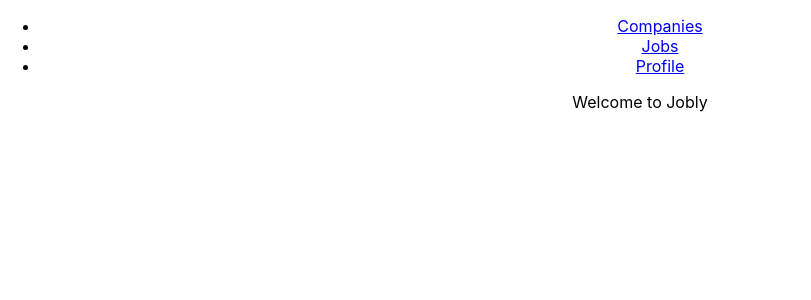
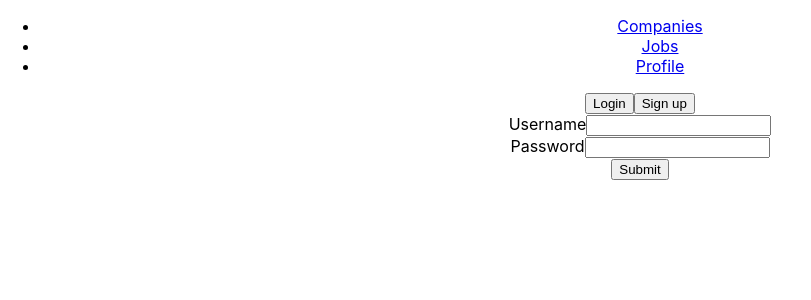
Before and after one commit to quasare/Jobly-full-stack, a React (Create React App) app: page /login in a window 1280 px wide. Shown: the top 300 px of the page, without its empty margins (0-811 px from the left). Built offline with nearby package versions, Linux system fonts and the light colour scheme.

Commit message:
fix login

```diff
--- /dev/null
+++ b/src/Alert.js
@@ -0,0 +1,20 @@
+import React from "react";
+
+function Alert({ type, messages }) {
+  return (
+    <div className={`alert alert-${type}`} role="alert">
+      {messages.map(error => (
+        <p className="mb-0 small" key={error}>
+          {error}
+        </p>
+      ))}
+    </div>
+  );
+}
+
+Alert.defaultProps = {
+  type: "danger",
+  messages: []
+};
+
+export default Alert;
--- a/src/JoblyApi.js
+++ b/src/JoblyApi.js
@@ -8,7 +8,7 @@ class JoblyApi {
       "3RpbmciLCJpc19hZG1pbiI6ZmFsc2UsImlhdCI6MTU1MzcwMzE1M30." +
       "COmFETEsTxN_VfIlgIKw0bYJLkvbRQNgO1XCSE8NZ0U");
 
-      // console.debug("API Call:", endpoint, paramsOrData, verb);
+      console.debug("API Call:", endpoint, paramsOrData, verb);
 
 
 
--- /dev/null
+++ b/src/Login.js
@@ -0,0 +1,166 @@
+import React, { useState } from "react";
+import { useHistory } from "react-router-dom";
+// import "./Login.scss";
+import Alert from "./Alert";
+import JoblyApi from "./JoblyApi";
+
+function Login({ setToken }) {
+  const history = useHistory();
+  const [activeView, setActiveView] = useState("login");
+  const [loginInfo, setLoginInfo] = useState({
+    username: "",
+    password: "",
+    first_name: "",
+    last_name: "",
+    email: "",
+    errors: []
+  });
+
+  function setLoginView() {
+    setActiveView("login");
+  }
+
+  function setSignupView() {
+    setActiveView("signup");
+  }
+
+  async function handleSubmit(evt) {
+    evt.preventDefault();
+
+    let data;
+    let endpoint;
+
+    if (activeView === "signup") {
+      // these fields aren't req'd---pass undefined, not empty string
+      data = {
+        username: loginInfo.username,
+        password: loginInfo.password,
+        first_name: loginInfo.first_name || undefined,
+        last_name: loginInfo.last_name || undefined,
+        email: loginInfo.email || undefined
+      };
+      endpoint = "register";
+    } else {
+      data = {
+        username: loginInfo.username,
+        password: loginInfo.password
+      };
+      endpoint = "login";
+    }
+
+    let token;
+
+    try {
+      token = await JoblyApi[endpoint](data);
+      console.log(token);
+    } catch (errors) {
+      return setLoginInfo(l => ({ ...l, errors }));
+    }
+
+    setToken(token);
+    console.log(token);
+    history.push("/jobs");
+  }
+
+  function handleChange(e) {
+    const { name, value } = e.target;
+    setLoginInfo(l => ({ ...l, [name]: value }));
+  }
+
+  let loginActive = activeView === "login";
+
+  const signupFields = (
+    <div>
+      <div className="form-group">
+        <label>First name</label>
+        <input
+          name="first_name"
+          className="form-control"
+          value={loginInfo.first_name}
+          onChange={handleChange}
+        />
+      </div>
+      <div className="form-group">
+        <label>Last name</label>
+        <input
+          name="last_name"
+          className="form-control"
+          value={loginInfo.last_name}
+          onChange={handleChange}
+        />
+      </div>
+      <div className="form-group">
+        <label>Email</label>
+        <input
+          type="email"
+          name="email"
+          className="form-control"
+          value={loginInfo.email}
+          onChange={handleChange}
+        />
+      </div>
+    </div>
+  );
+
+  return (
+    <div className="Login">
+      <div className="container col-md-6 offset-md-3 col-lg-4 offset-lg-4">
+        <div className="d-flex justify-content-end">
+          <div className="btn-group">
+            <button
+              className={`btn btn-primary ${loginActive ? "active" : ""} `}
+              onClick={setLoginView}
+            >
+              Login
+            </button>
+            <button
+              className={`btn btn-primary ${loginActive ? "" : "active"} `}
+              onClick={setSignupView}
+            >
+              Sign up
+            </button>
+          </div>
+        </div>
+        <div className="card">
+          <div className="card-body">
+            <form onSubmit={handleSubmit}>
+              <div className="form-group">
+                <label>Username</label>
+                <input
+                  name="username"
+                  className="form-control"
+                  value={loginInfo.username}
+                  onChange={handleChange}
+                />
+              </div>
+              <div className="form-group">
+                <label>Password</label>
+                <input
+                  type="password"
+                  name="password"
+                  className="form-control"
+                  value={loginInfo.password}
+                  onChange={handleChange}
+                />
+              </div>
+              {loginActive ? "" : signupFields}
+              {loginInfo.errors.length ? (
+                <Alert type="danger" messages={loginInfo.errors} />
+              ) : null}
+
+              <button
+                type="submit"
+                className="btn btn-primary float-right"
+                onSubmit={handleSubmit}
+              >
+                Submit
+              </button>
+            </form>
+          </div>
+        </div>
+      </div>
+    </div>
+  );
+}
+
+export default Login;
--- /dev/null
+++ b/src/UserContext.js
@@ -0,0 +1,5 @@
+import React from "react";
+
+const UserContext = React.createContext();
+
+export default UserContext;
--- a/src/routes.js
+++ b/src/routes.js
@@ -4,9 +4,10 @@ import Home from './Home'
 import Companies from './Companies'
 import Company from './Company'
 import Jobs from './Jobs'
+import Login from './Login'
 
 
-const Routes = () => {
+const Routes = ({setToken}) => {
 
     return(
         <Switch>
@@ -14,7 +15,7 @@ const Routes = () => {
                 <Home />
             </Route>
             <Route exact path='/login'>
-                <Home />
+                <Login setToken={setToken}/>
             </Route>
             <Route exact path='/companies'>
                 <Companies />
```
Also changed, not shown: src/PrivateRoute.js (added, +19 -0 lines), src/Search.js (added, +34 -0 lines), src/hooks/useLocalStorage.js (added, +19 -0 lines).
